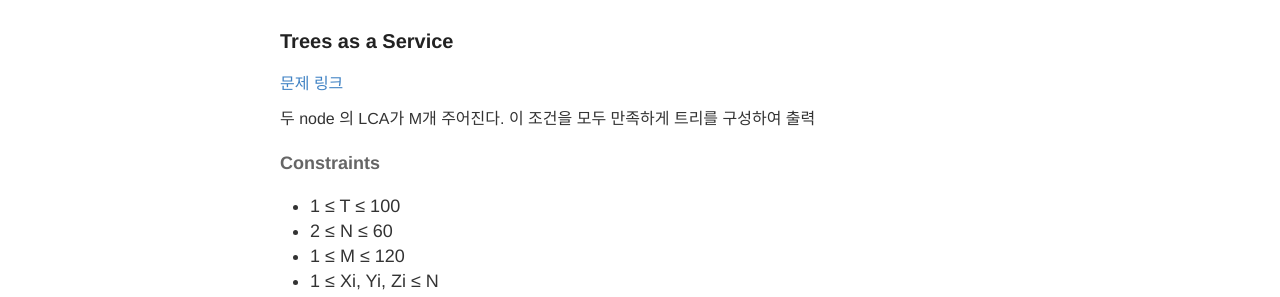
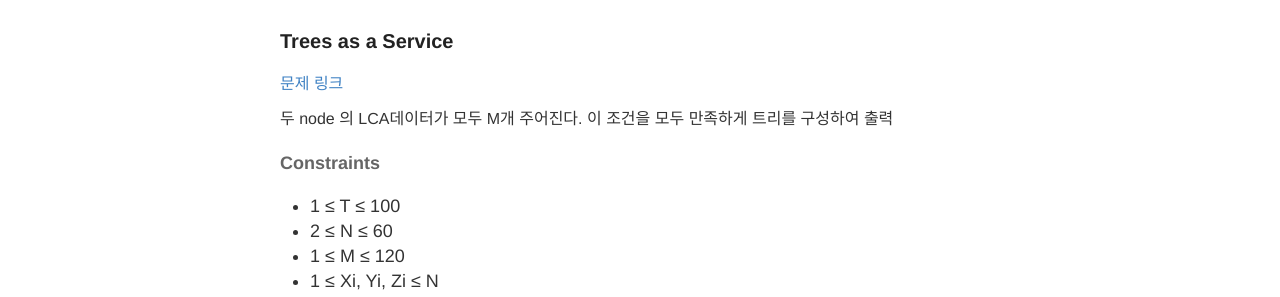
Before and after one commit to seirion/aaa, a Jekyll site: the page built from _posts/2019-06-19-meeting-089.md, in a window 1280 px wide. Shown: the part 1247-1544 px from the top of the page. Built offline with Jekyll 4.4.1, drawn with Linux system fonts in a browser that asks for light colours; comment, search, counter and statistics services are not loaded.

Commit message:
Update 2019-06-19-meeting-089.md

```diff
--- a/_posts/2019-06-19-meeting-089.md
+++ b/_posts/2019-06-19-meeting-089.md
@@ -61,7 +61,7 @@ x, X (means !x), 0(false), 1(true) 와 &, |, ^ 로 구성된 논리식이 있을
 
 [문제 링크](https://www.facebook.com/hackercup/problem/330920680938986/)
 
-두 node 의 LCA가 M개 주어진다. 이 조건을 모두 만족하게 트리를 구성하여 출력
+두 node 의 LCA데이터가 모두 M개 주어진다. 이 조건을 모두 만족하게 트리를 구성하여 출력
 
 #### Constraints
 * 1 ≤ T ≤ 100
```
